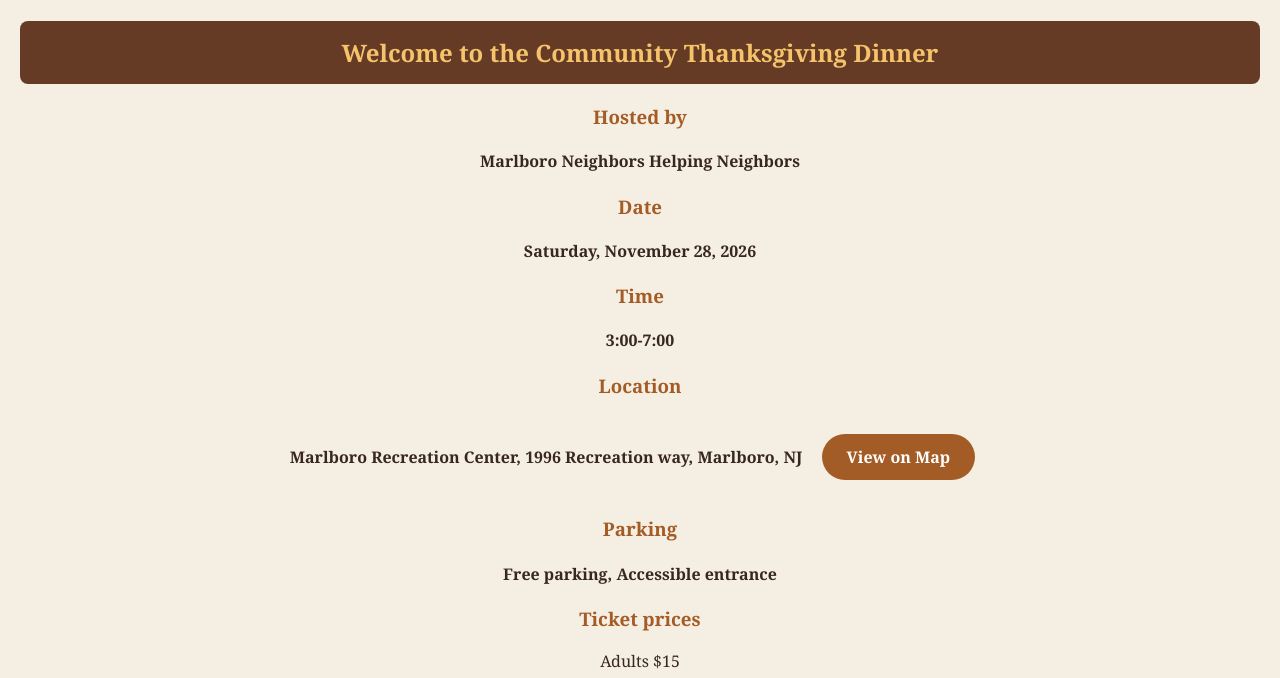
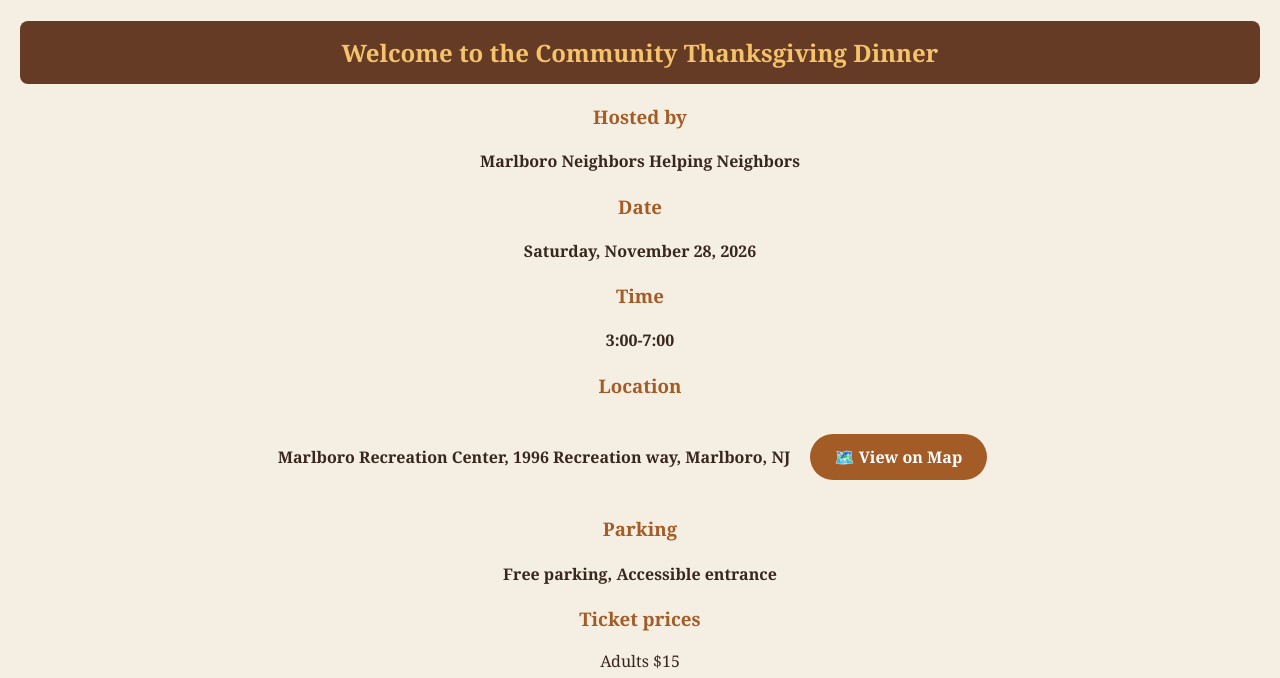
Before and after one commit to 528nrandazzo-dev/Thanksgiving, a plain HTML site: page index.html in a window 1280 px wide. Shown: the part 122-800 px from the top of the page. Drawn offline with Linux system fonts and the light colour scheme.

Commit message:
trying to fix the map

```diff
--- a/index.html
+++ b/index.html
@@ -21,8 +21,10 @@
 <h3>Location</h3>
 <h4> Marlboro Recreation Center, 1996 Recreation way, Marlboro, NJ
 <a class="map-button"
-href="https://www.google.com/maps/search/?api=1&query=Marlboro+Recreation+Center+Marlboro+NJ"
-target="_blank">View on Map</a>
+   href="https://www.google.com/maps/search/?api=1&query=Marlboro+Recreation+Center+Marlboro+NJ"
+   target="_blank">
+   🗺️ View on Map
+</a>
 </h4>
 
 <h3>Parking</h3>
--- a/style.css
+++ b/style.css
@@ -23,9 +23,7 @@ h4 {
   text-align: center;
 }
 
-.snow::before {
-  content: "🦃";
-}
+
 
 .Info {
   display: flex;
```
